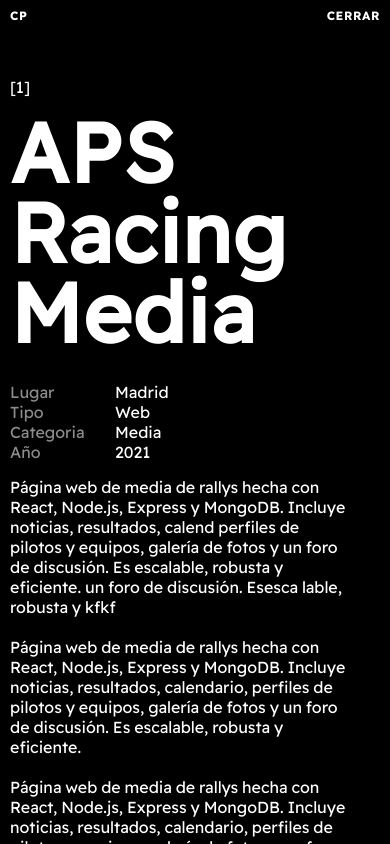
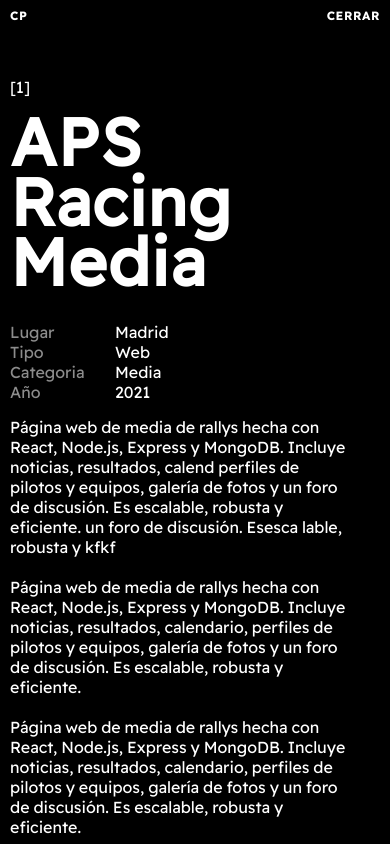
Before and after one commit to ceprado93/portafolio, a website: page project.html in a window 390 px wide. Drawn offline with nearby package versions, Linux system fonts and the light colour scheme.

Commit message:
proj title

```diff
--- a/assets/scss/06_pages/_project.scss
+++ b/assets/scss/06_pages/_project.scss
@@ -300,6 +300,8 @@
                         &.project__title {
                             width: 100%;
                             margin-top: 15px;
+                            font-size: 66px;
+                            line-height: 60px;
                         }
                     }
                 }
```
Also changed, not shown: assets/style.css.
